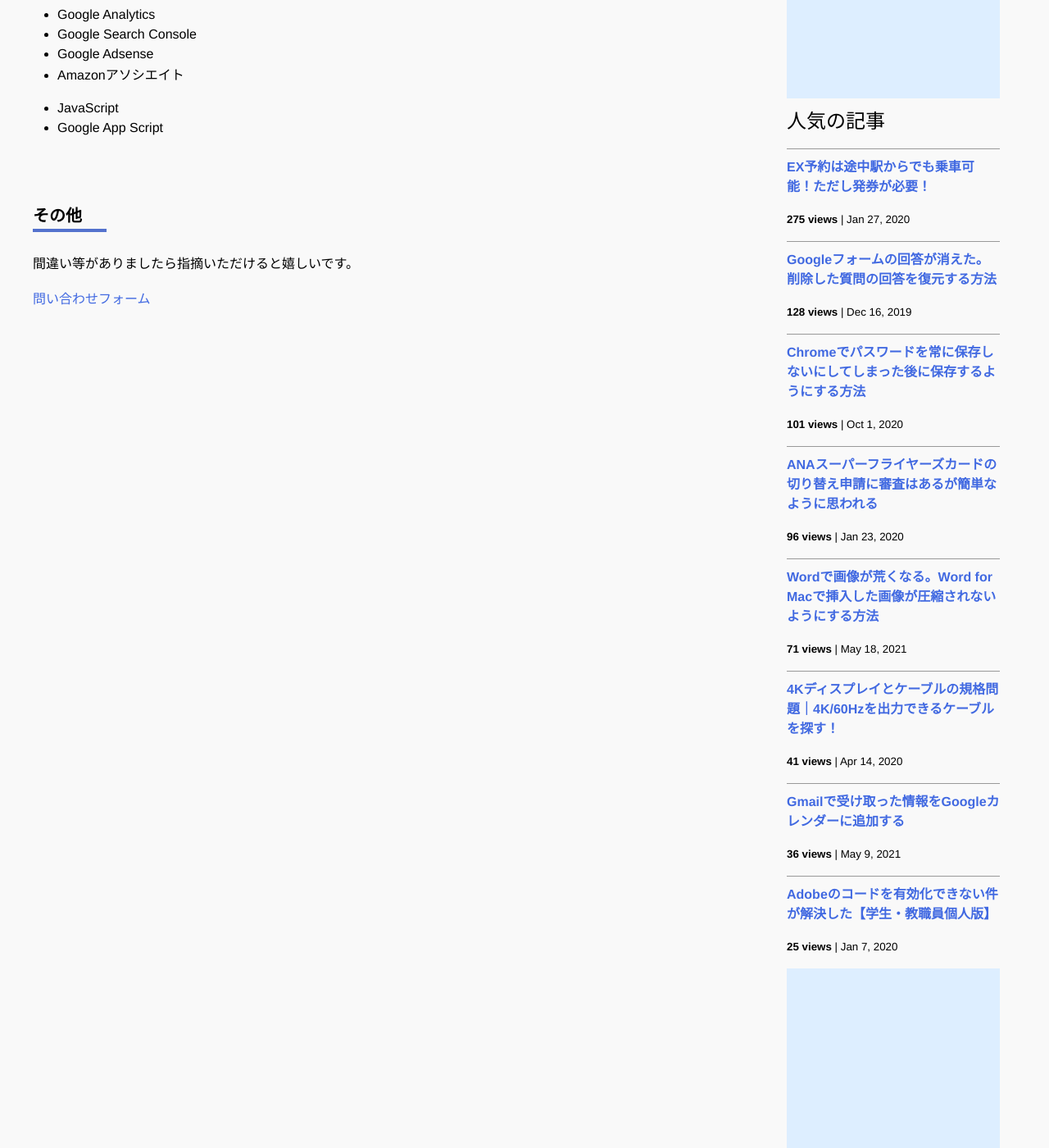
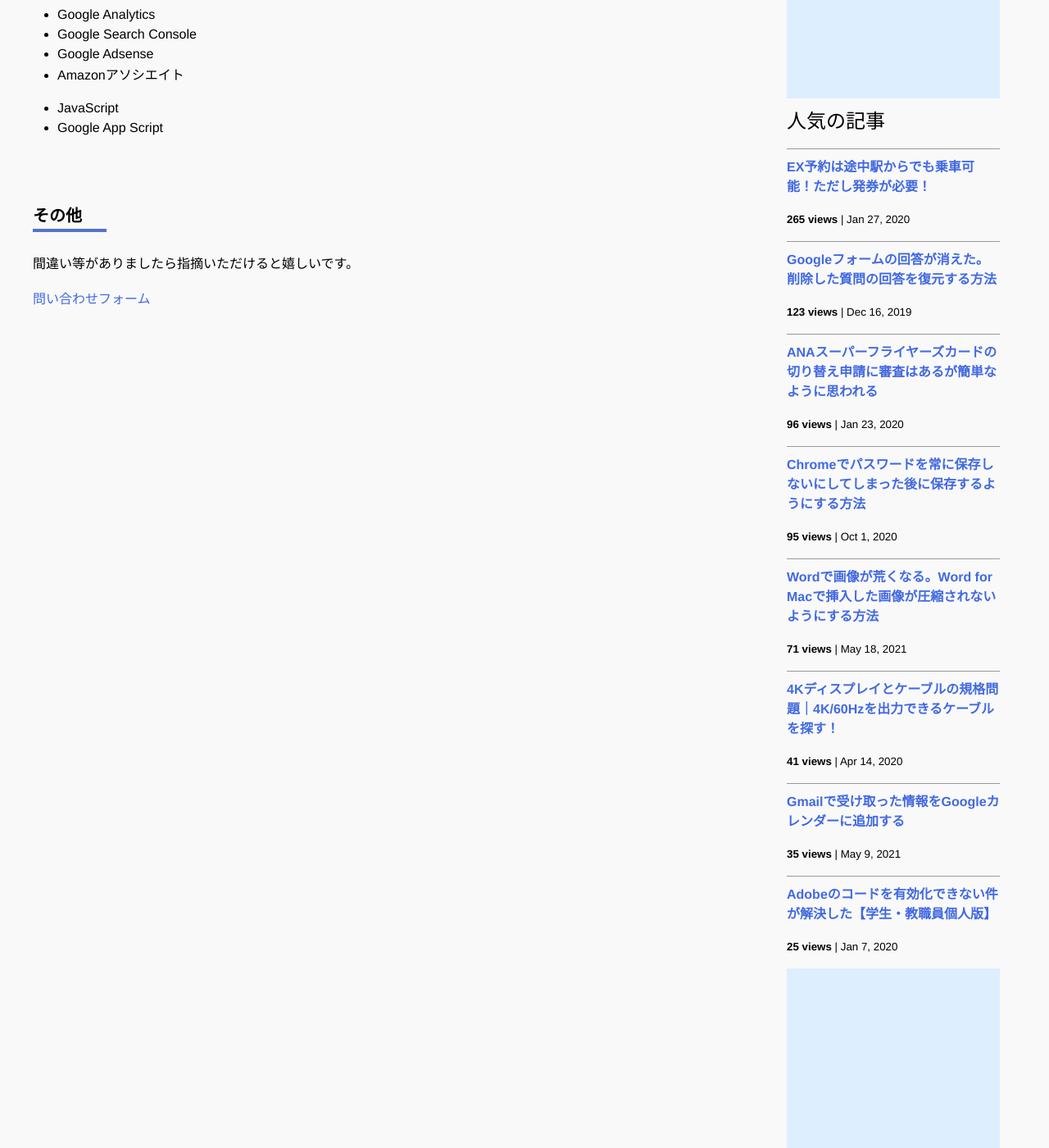
Before and after one commit to iwanaminami/shoyaiwaname, a Jekyll site: the page built from about.markdown, in a window 1280 px wide and 1400 px high, scrolled down 693 px. Shown: the whole window at 82% size. Built offline with Jekyll 4.4.1, drawn with Linux system fonts in a browser that asks for light colours; nearby versions of some CDN libraries; comment, search, counter and statistics services are not loaded.

Commit message:
chore(ga): update _data/popularposts.yml 20251031-0052

```diff
--- a/_data/popularposts.yml
+++ b/_data/popularposts.yml
@@ -1,17 +1,17 @@
 side:
-  - view: 275
+  - view: 265
     url: "/2020/01/27/ex-rideontheway.html"
-  - view: 128
+  - view: 123
     url: "/2019/12/16/restore-googleform.html"
-  - view: 101
-    url: "/2020/10/01/googlepassword.html"
   - view: 96
     url: "/2020/01/23/sfc-judge.html"
+  - view: 95
+    url: "/2020/10/01/googlepassword.html"
   - view: 71
     url: "/2021/05/18/image-compression-word.html"
   - view: 41
     url: "/2020/04/14/4kcable.html"
-  - view: 36
+  - view: 35
     url: "/2021/05/09/gmailtocalendar.html"
   - view: 25
     url: "/2020/01/07/adobe-activate-problem.html"
```
